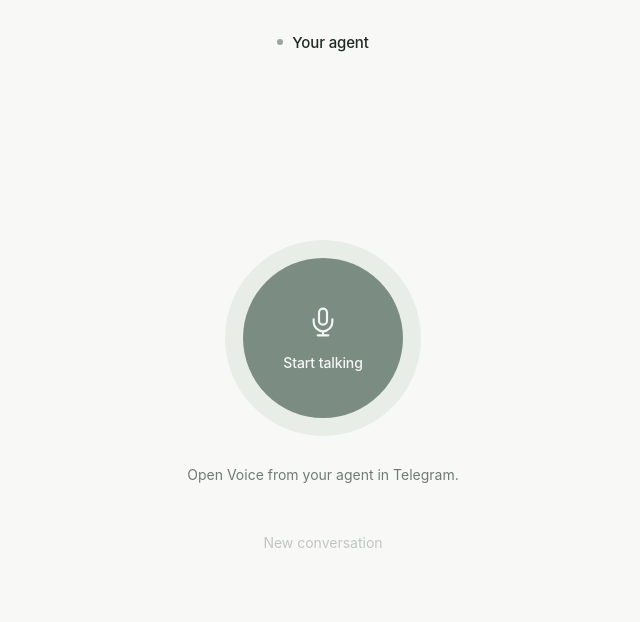
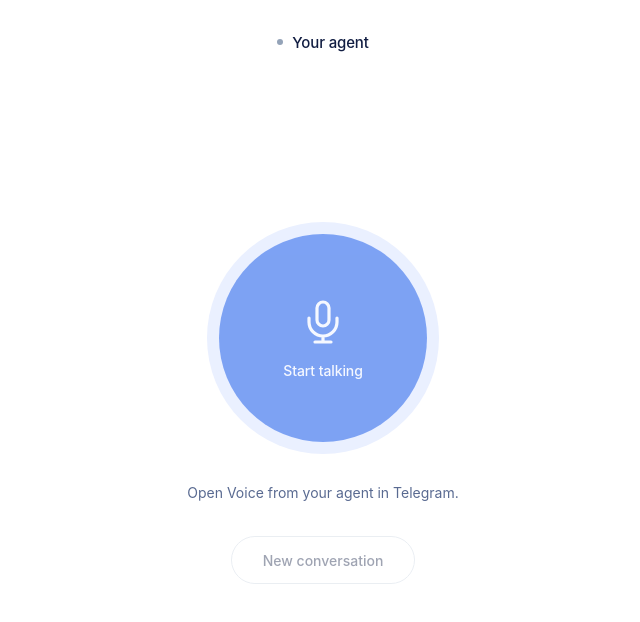
Before and after one commit to jdorado/ez-voice, a website: page web/index.html in a window 1280 px wide. Shown: the whole page, without its empty margins (317-957 px from the left). Drawn offline with Linux system fonts and the light colour scheme; no server answers.

Commit message:
Apply approved Cobalt voice design

```diff
--- a/web/index.html
+++ b/web/index.html
@@ -6,7 +6,7 @@
       name="viewport"
       content="width=device-width, initial-scale=1, viewport-fit=cover"
     />
-    <meta name="color-scheme" content="light dark" />
+    <meta name="color-scheme" content="light" />
     <title>Voice</title>
     <link rel="stylesheet" href="/style.css" />
   </head>
--- a/web/style.css
+++ b/web/style.css
@@ -1,15 +1,15 @@
 :root {
-  color-scheme: light dark;
+  color-scheme: light;
   font-family: -apple-system, BlinkMacSystemFont, "Segoe UI", sans-serif;
   font-synthesis: none;
-  --background: #f8f9f7;
-  --foreground: #202822;
-  --muted: #717972;
-  --button: #223e30;
+  --background: #ffffff;
+  --foreground: #111d42;
+  --muted: #596a91;
+  --button: #2563eb;
   --button-text: #fff;
-  --halo: #e9ede8;
-  --live: #d7eedf;
-  --live-text: #244c36;
+  --halo: #eaf0ff;
+  --live: #dbeafe;
+  --live-text: #1e40af;
   --danger: #a33b3b;
   --danger-background: #f5e9e7;
 }
@@ -62,7 +62,7 @@ h1 {
   height: 6px;
   flex-shrink: 0;
   border-radius: 50%;
-  background: #9ca59d;
+  background: #94a3b8;
 }
 .controls {
   flex: 1;
@@ -73,7 +73,7 @@ h1 {
   padding: 64px 0 84px;
 }
 .microphone {
-  padding: 18px;
+  padding: 12px;
   border-radius: 50%;
   background: var(--halo);
 }
@@ -84,15 +84,15 @@ button {
   touch-action: manipulation;
 }
 button:focus-visible {
-  outline: 3px solid #668c75;
+  outline: 3px solid #2563eb;
   outline-offset: 6px;
 }
 button:disabled {
   cursor: default;
 }
 .mic-button {
-  width: 160px;
-  height: 160px;
+  width: 208px;
+  height: 208px;
   border: 0;
   border-radius: 50%;
   display: flex;
@@ -110,8 +110,8 @@ button:disabled {
   letter-spacing: -0.1px;
 }
 .mic-button svg {
-  width: 32px;
-  height: 32px;
+  width: 48px;
+  height: 48px;
 }
 .mic-button:disabled {
   opacity: 0.55;
@@ -178,7 +178,7 @@ button:not(:disabled):active {
   height: 20px;
 }
 [data-state="live"] .presence {
-  background: #4b9568;
+  background: #2563eb;
 }
 [data-state="connecting"] .microphone {
   animation: breathe 1.8s ease-in-out infinite;
@@ -208,17 +208,11 @@ button:not(:disabled):active {
     transition: none !important;
   }
 }
-@media (prefers-color-scheme: dark) {
-  :root {
-    --background: #141a17;
-    --foreground: #e8ede9;
-    --muted: #a0aaa3;
-    --button: #e0eae2;
-    --button-text: #23362a;
-    --halo: #202a24;
-    --live: #345b42;
-    --live-text: #e2f2e7;
-    --danger: #f0afab;
-    --danger-background: #382524;
-  }
+
+#new {
+  min-width: 184px;
+  border: 1px solid #cbd5e1;
+  border-radius: 999px;
+  color: var(--foreground);
+  font-weight: 500;
 }
```
